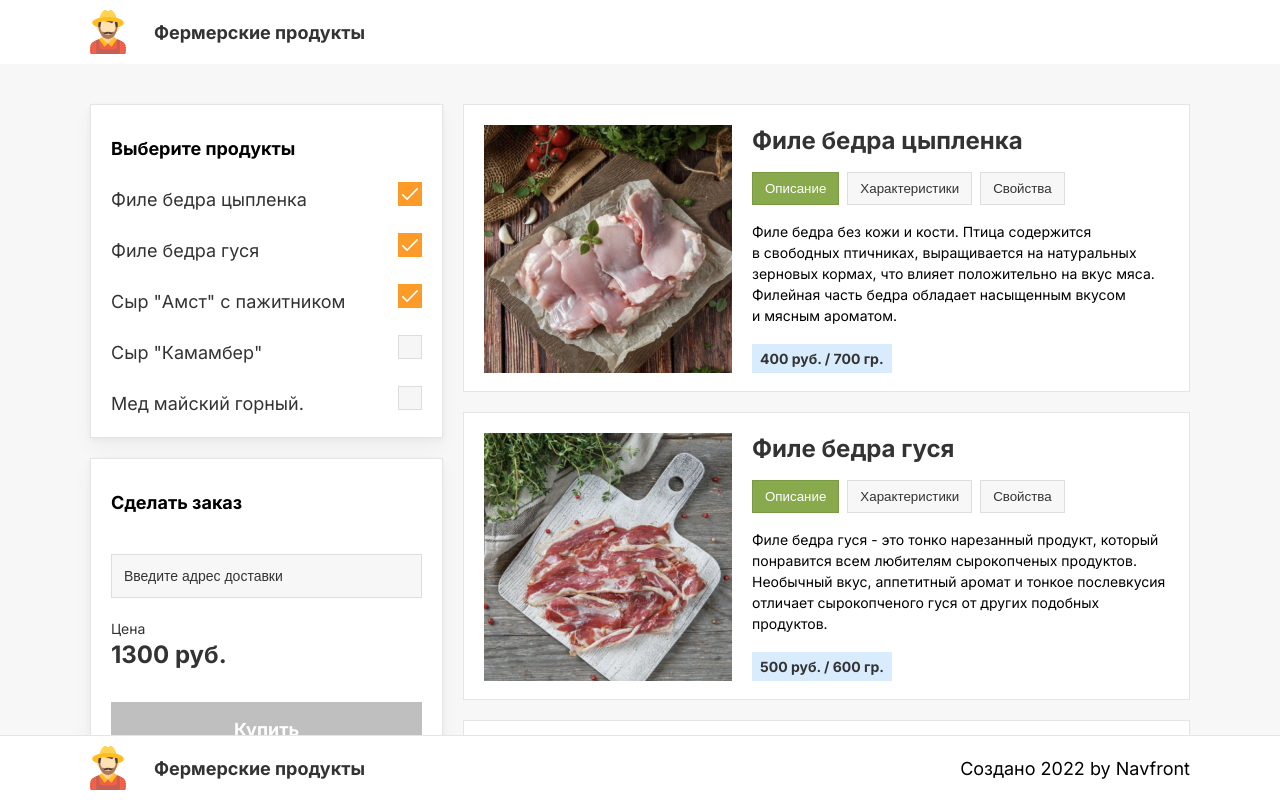
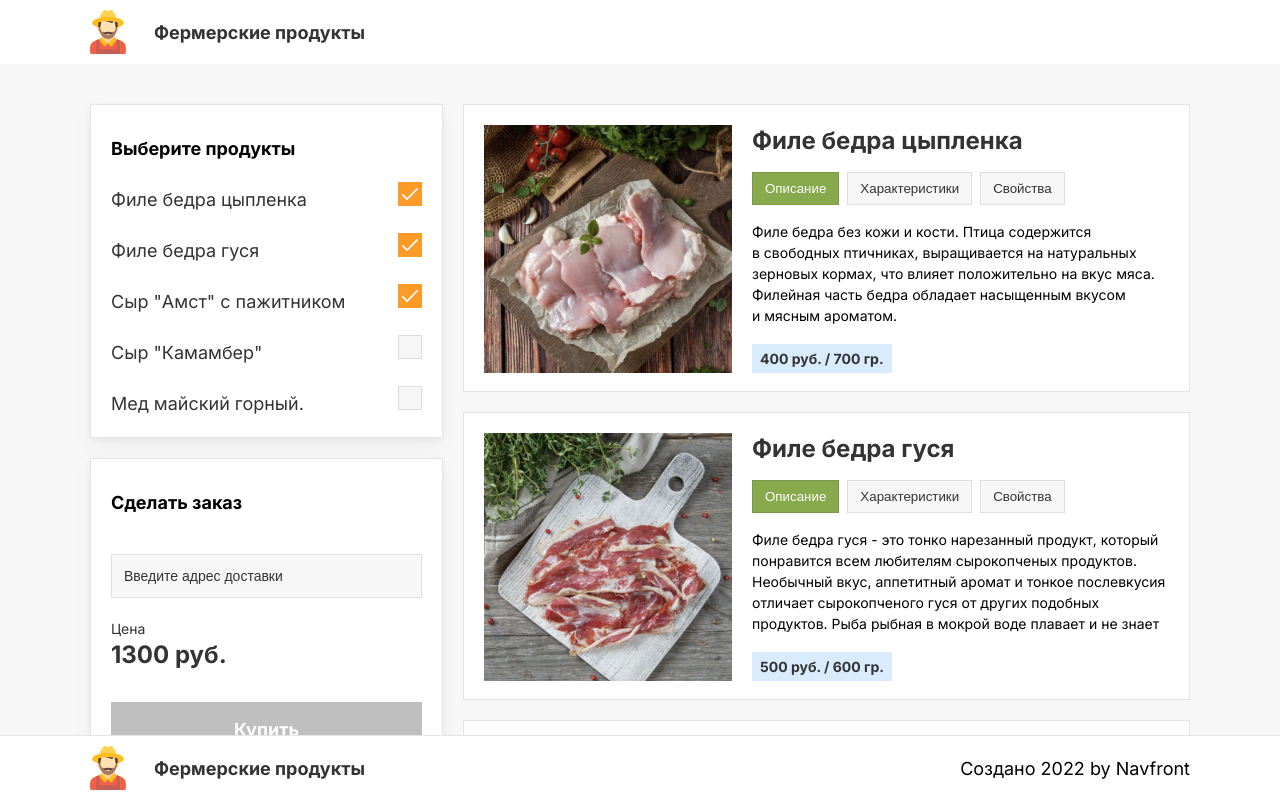
Before and after one commit to Navfront/Farmer-shop-react, a React (Create React App) app: page / in a window 1280 px wide. Built offline with nearby package versions, Linux system fonts and the light colour scheme.

Commit message:
description overflow

```diff
--- a/src/components/ui/product-card/product-card.js
+++ b/src/components/ui/product-card/product-card.js
@@ -9,6 +9,7 @@ import {
   ProductCardPriceWrapper,
   ProductCardInfo,
   ProductCardCharacteristics,
+  DesctiprionWrapper,
 } from "./styled";
 
 const tabNames = ["Описание", "Характеристики", "Свойства"];
@@ -42,7 +43,9 @@ const ProductCard = ({ productData }) => {
         </ProductCardTabsList>
 
         <ProductCardDescription isShow={tabNames.indexOf("Описание") === choosenTab}>
-          <p> {productData.content.description}</p>
+          <DesctiprionWrapper>
+            <p> {productData.content.description}</p>
+          </DesctiprionWrapper>
           <ProductCardPriceWrapper>
             <span>
               {productData.price ? productData.price : 0} руб. / {productData.amount ? productData.amount : 0} гр.
--- a/src/components/ui/product-card/styled.js
+++ b/src/components/ui/product-card/styled.js
@@ -33,6 +33,11 @@ export const ProductCardWrapper = styled.article`
   p + p {
     margin-top: 8px;
   }
+`;
+export const DesctiprionWrapper = styled.div`
+  height: 110px;
+  overflow-y: auto;
+  padding-right: 3px;
 `;
 
 export const ProductCardImage = styled.img`
--- a/src/mocks/products.js
+++ b/src/mocks/products.js
@@ -36,7 +36,7 @@ const productData = [
     content: {
       photoUrl: photo2,
       description:
-        "Филе бедра гуся - это тонко нарезанный продукт, который понравится всем любителям сырокопченых продуктов. Необычный вкус, аппетитный аромат и тонкое послевкусия отличает сырокопченого гуся от других подобных продуктов.",
+        "Филе бедра гуся - это тонко нарезанный продукт, который понравится всем любителям сырокопченых продуктов. Необычный вкус, аппетитный аромат и тонкое послевкусия отличает сырокопченого гуся от других подобных продуктов. Рыба рыбная в мокрой воде плавает и не знает на сколько вкусное это филе бедра гуся",
       characteristics: {
         "Масса:": "0,6 кг. (495-705 г.).",
         "Срок годности:": "5 суток",
```
